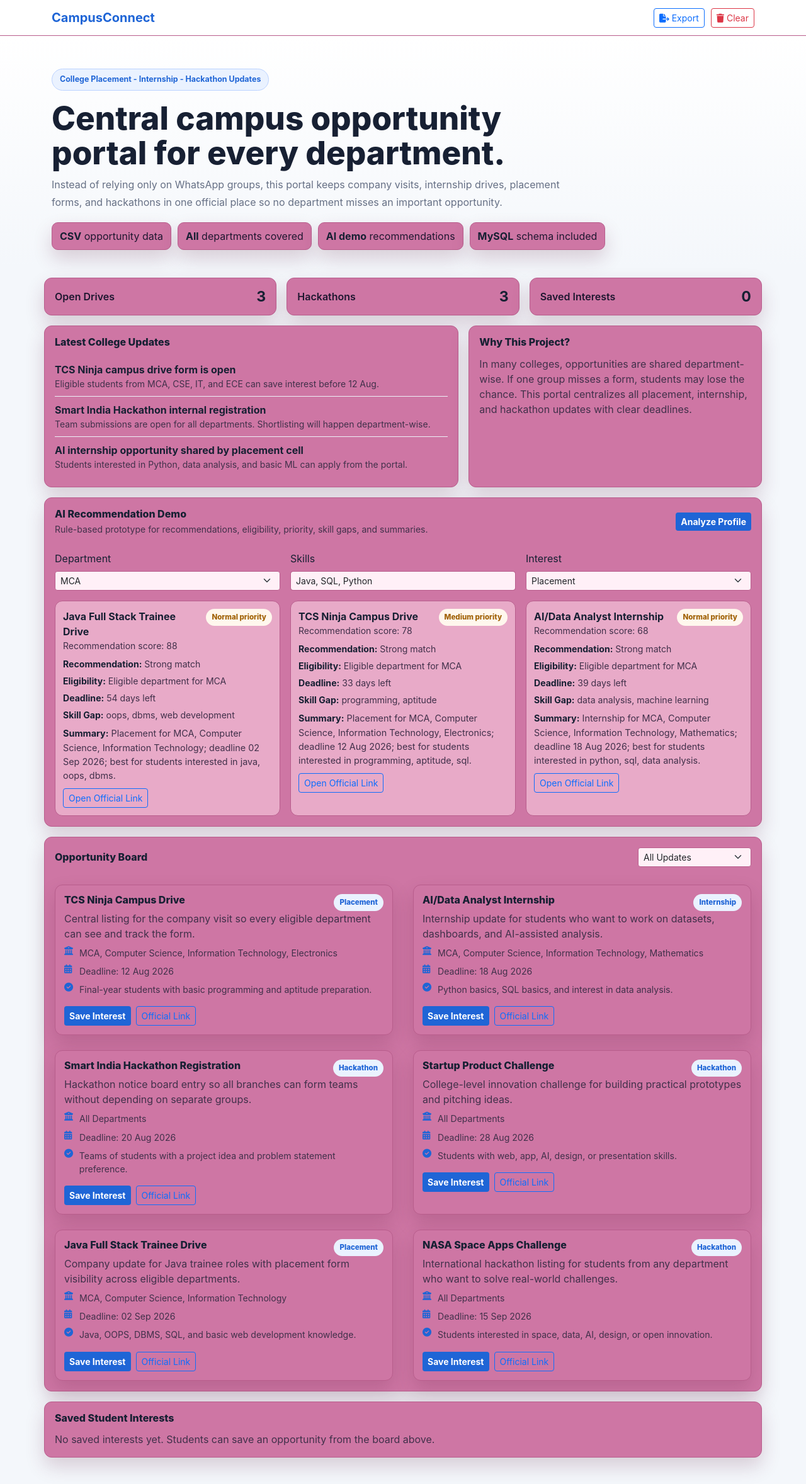
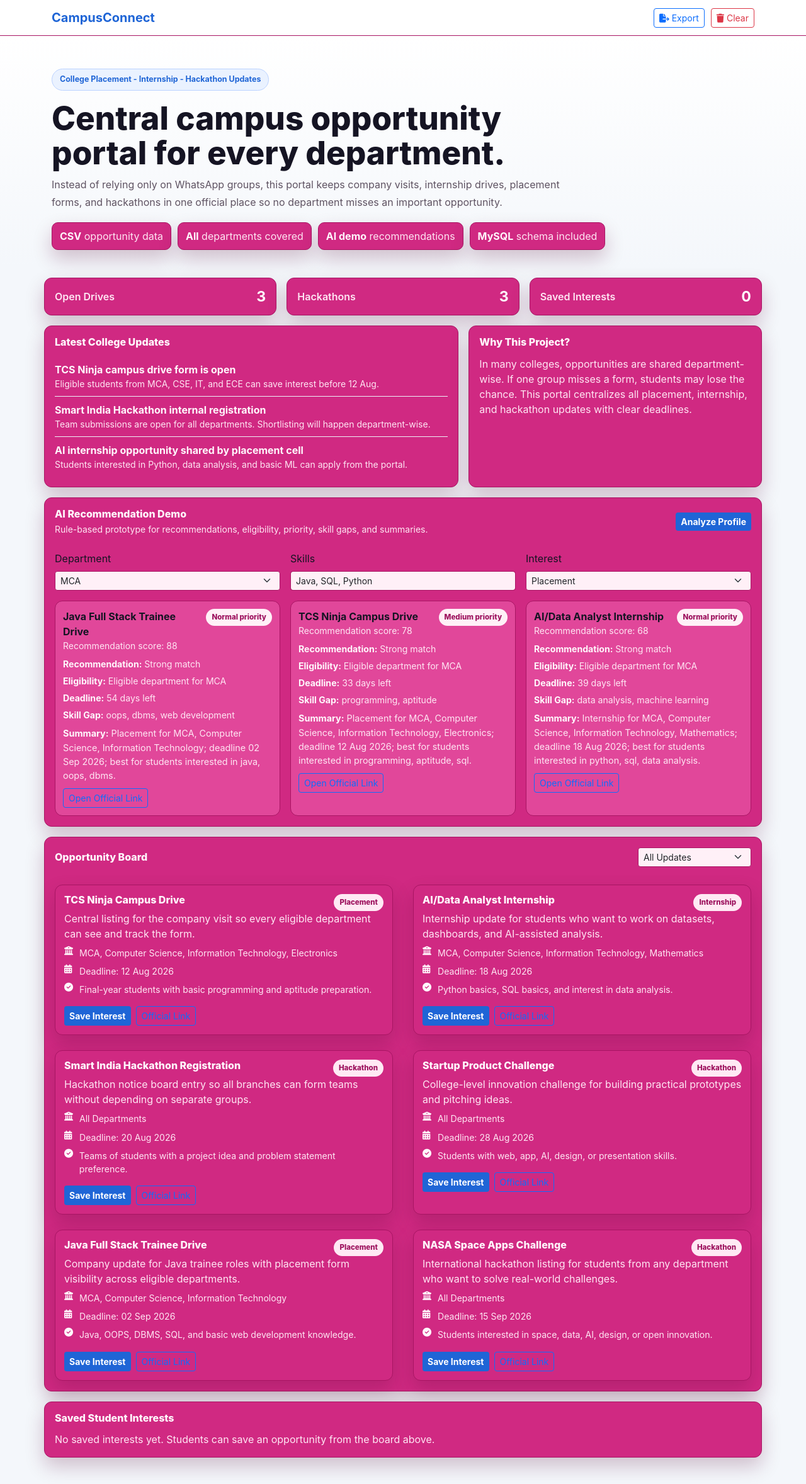
Before and after one commit to tausifalam6879/student-form-portal, a PHP site: page / in a window 1280 px wide. Shown: the whole page at 63% size. Run offline with PHP 8.4, Linux system fonts and the light colour scheme.

Commit message:
Apply D02982 theme with readable text

```diff
--- a/index.html
+++ b/index.html
@@ -6,7 +6,7 @@
   <title>CampusConnect - Central Opportunity Portal</title>
   <link href="https://cdn.jsdelivr.net/npm/bootstrap@5.3.2/dist/css/bootstrap.min.css" rel="stylesheet" />
   <link rel="stylesheet" href="https://cdnjs.cloudflare.com/ajax/libs/font-awesome/6.5.0/css/all.min.css" />
-  <link rel="stylesheet" href="style.css?v=ce76a4" />
+  <link rel="stylesheet" href="style.css?v=d02982" />
 </head>
 <body>
   <nav class="navbar navbar-expand-lg portal-nav">
@@ -201,6 +201,6 @@
   </div>
 
   <script src="https://cdn.jsdelivr.net/npm/bootstrap@5.3.2/dist/js/bootstrap.bundle.min.js"></script>
-  <script src="script.js?v=ce76a4"></script>
+  <script src="script.js?v=d02982"></script>
 </body>
 </html>
--- a/style.css
+++ b/style.css
@@ -1,16 +1,18 @@
 :root {
   --bg: #f4f7fb;
-  --panel: #ce76a4;
-  --panel-soft: #e8aac8;
-  --card-panel: #ce76a4;
-  --border: #b85d8c;
+  --panel: #d02982;
+  --panel-soft: #e1479a;
+  --card-panel: #d02982;
+  --border: #a81563;
   --primary: #1f65d6;
   --primary-soft: #eaf2ff;
   --success: #14845c;
   --warning: #a16207;
-  --text: #172033;
-  --muted: #667085;
-  --shadow: 0 14px 30px rgba(102, 34, 70, 0.2);
+  --text: #151423;
+  --muted: #5f5362;
+  --on-pink: #fff7fc;
+  --on-pink-muted: #ffe6f3;
+  --shadow: 0 14px 30px rgba(94, 13, 57, 0.24);
 }
 
 * {
@@ -92,12 +94,12 @@ body {
 .hero-stats span {
   padding: 9px 12px;
   border-radius: 10px;
-  color: #1f1730;
+  color: var(--on-pink-muted);
 }
 
 .hero-stats strong,
 .metric-card strong {
-  color: var(--text);
+  color: var(--on-pink);
 }
 
 .page-content {
@@ -114,7 +116,7 @@ body {
 }
 
 .metric-card span {
-  color: #1f1730;
+  color: var(--on-pink-muted);
   font-weight: 600;
 }
 
@@ -148,13 +150,14 @@ body {
   margin-bottom: 12px;
   font-size: 1rem;
   font-weight: 800;
+  color: var(--on-pink);
 }
 
 .list-group-item {
   border: 0;
   border-bottom: 1px solid #edf1f7;
   background: transparent;
-  color: var(--text);
+  color: var(--on-pink);
   padding: 9px 0;
 }
 
@@ -164,7 +167,7 @@ body {
 
 .small-muted,
 .text-muted {
-  color: #41304a !important;
+  color: var(--on-pink-muted) !important;
 }
 
 .form-card {
@@ -185,7 +188,7 @@ body {
 
 .form-card-title {
   margin-bottom: 8px;
-  color: var(--text);
+  color: var(--on-pink);
   font-weight: 800;
 }
 
@@ -193,8 +196,8 @@ body {
   display: inline-flex;
   padding: 5px 9px;
   border-radius: 999px;
-  background: var(--primary-soft);
-  color: var(--primary);
+  background: #ffe9f4;
+  color: #9d125e;
   font-size: 0.72rem;
   font-weight: 800;
 }
@@ -203,13 +206,13 @@ body {
   display: flex;
   gap: 8px;
   margin-top: 8px;
-  color: #41304a;
+  color: var(--on-pink-muted);
   font-size: 0.88rem;
 }
 
 .detail-line i {
   width: 16px;
-  color: var(--primary);
+  color: #fff7fc;
 }
 
 .submission {
@@ -236,13 +239,13 @@ body {
   display: grid;
   grid-template-columns: 1fr;
   gap: 6px 14px;
-  color: #41304a;
+  color: var(--on-pink-muted);
   font-size: 0.88rem;
 }
 
 .ai-grid b,
 .summary-text b {
-  color: var(--text);
+  color: var(--on-pink);
 }
 
 .priority-chip {
@@ -250,14 +253,14 @@ body {
   white-space: nowrap;
   padding: 5px 9px;
   border-radius: 999px;
-  background: #fff7ed;
-  color: var(--warning);
+  background: #fff0f7;
+  color: #9d125e;
   font-size: 0.72rem;
   font-weight: 800;
 }
 
 .summary-text {
-  color: #41304a;
+  color: var(--on-pink-muted);
   font-size: 0.9rem;
   line-height: 1.55;
 }
@@ -278,17 +281,18 @@ body {
 .modal-content {
   border: 1px solid var(--border);
   border-radius: 14px;
-  background: #ce76a4 !important;
+  background: #d02982 !important;
+  color: var(--on-pink);
 }
 
 .modal-header,
 .modal-footer {
-  background: #ce76a4 !important;
+  background: #d02982 !important;
   border-color: var(--border);
 }
 
 .modal-body {
-  background: #e8aac8 !important;
+  background: #e1479a !important;
 }
 
 .form-control,
```
